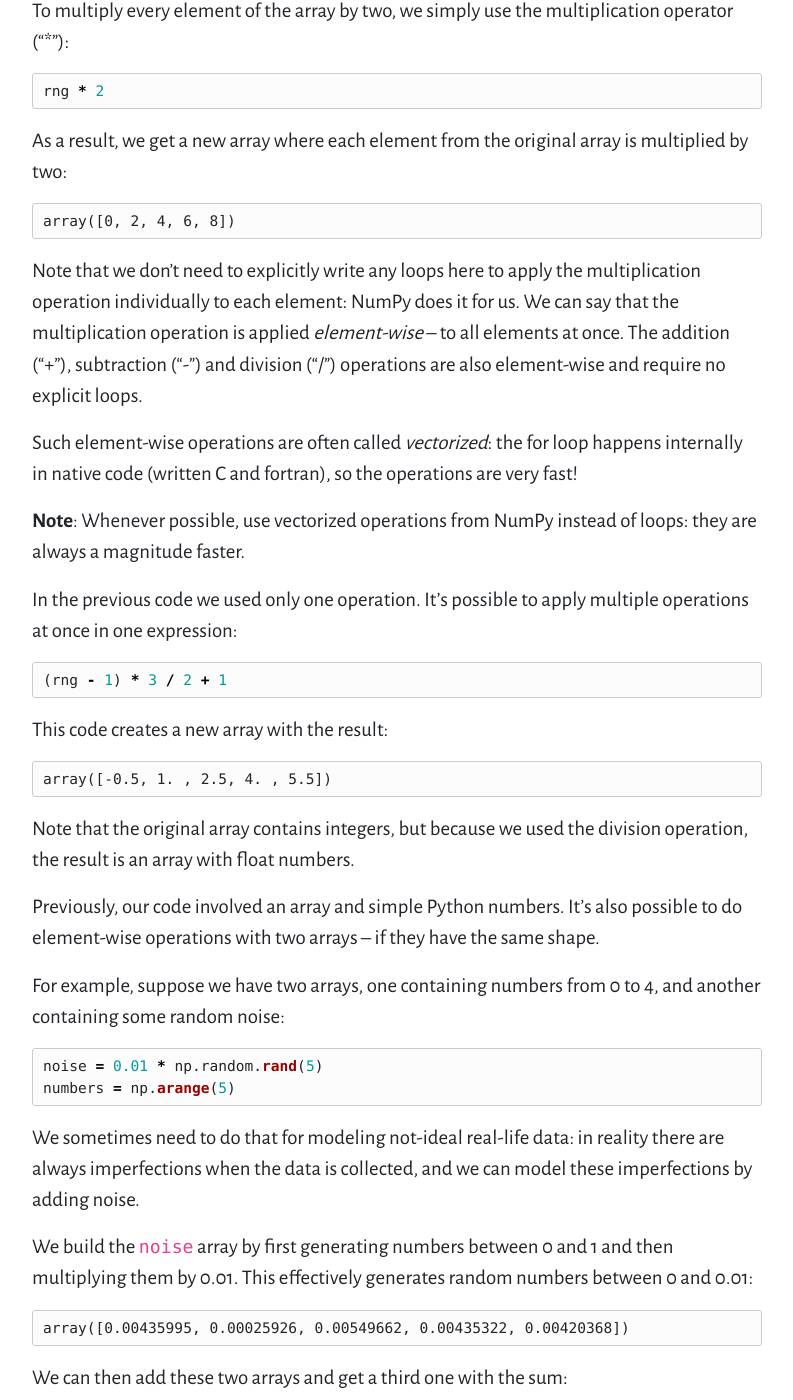
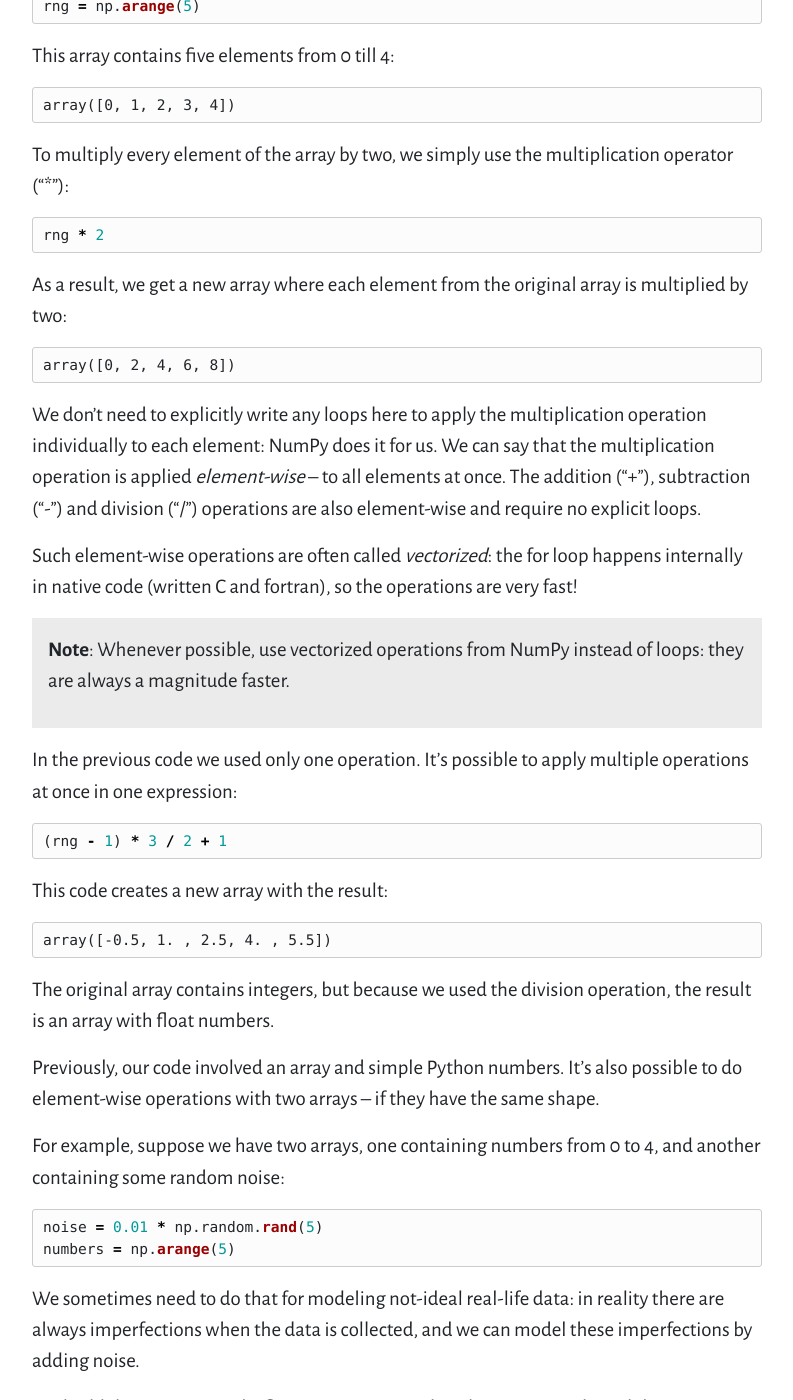
Before and after one commit to alexeygrigorev/mlbookcamp-page, a Jekyll site: the page built from article/numpy.md, in a window 1280 px wide and 1400 px high, scrolled down 12067 px. Shown: the whole window, without its empty margins (243-1036 px from the left). Built offline with Jekyll 4.4.1, drawn with Linux system fonts in a browser that asks for light colours; nearby versions of some CDN libraries; some of the changed text lies outside the part shown.

Commit message:
cosmetic changes

````diff
--- a/article/numpy.md
+++ b/article/numpy.md
@@ -307,7 +307,7 @@ For uint we have four types: `uint8`, `uint16`, `uint32`, `uint64` of size 8, 16
 In the case of floats, we have three types: `float16`, `float32,` and `float64`. The more bits we use, the more precise the float is. For most machine learning applications, `float32` is good enough: we typically don’t need great precision.
 You can check the full list of different dtypes in the [official documentation](https://docs.scipy.org/doc/numpy-1.13.0/user/basics.types.html).
 
-**Note**: In NumPy, the default float dtype is <code>float64</code>, which uses 64 bits (8 bytes) for each number. For most machine learning applications we don’t need such precision and we can reduce the memory footprint two times by using <code>float32</code> instead of <code>float64</code>.
+> **Note**: In NumPy, the default float dtype is <code>float64</code>, which uses 64 bits (8 bytes) for each number. For most machine learning applications we don’t need such precision and we can reduce the memory footprint two times by using <code>float32</code> instead of <code>float64</code>.
 
 
 When creating an array, we can specify the dtype. For example, when using `np.zeros` and `np.ones`, the default dtype is `float64`. We can specify the dtype when creating an array:
@@ -336,8 +336,8 @@ print(zeros[0])
 Since 300 is greater than 255, only the least significant bits are kept, so this code prints “44”.
 
 
-**Warning**:
-Be careful when choosing the dtype for an array. If you accidentally choose a dtype that’s too narrow, NumPy won’t warn you when you put in a big number. It will simply truncate them.
+> **Warning**:
+> Be careful when choosing the dtype for an array. If you accidentally choose a dtype that’s too narrow, NumPy won’t warn you when you put in a big number. It will simply truncate them.
 
 
 Iterating over all elements of an array is similar to list: we simply can use a `for` loop:
@@ -573,8 +573,8 @@ If instead of uniform distribution, we want to sample from the standard normal d
 arr = np.random.randn(5, 2)
 ```
 
-**Note**:
-Every time we generate a random array in this article, we fix the seed number (we use "2"), even if we don’t explicitly specify it in the code.
+> **Note**:
+> Every time we generate a random array in this article, we fix the seed number (we use "2"), even if we don’t explicitly specify it in the code.
 
 
 To generate uniformly distributed random integers between 0 and 100 (exclusive), we can use `np.random.randint`:
@@ -661,12 +661,12 @@ array([0, 2, 4, 6, 8])
 ```
 
 
-Note that we don’t need to explicitly write any loops here to apply the multiplication operation individually to each element: NumPy does it for us. We can say that the multiplication operation is applied _element-wise_ &ndash; to all elements at once. The addition (“+”), subtraction (“-”) and division (“/”) operations are also element-wise and require no explicit loops.
+We don’t need to explicitly write any loops here to apply the multiplication operation individually to each element: NumPy does it for us. We can say that the multiplication operation is applied _element-wise_ &ndash; to all elements at once. The addition (“+”), subtraction (“-”) and division (“/”) operations are also element-wise and require no explicit loops.
 
 Such element-wise operations are often called _vectorized_: the for loop happens internally in native code (written C and fortran), so the operations are very fast!
 
-**Note**:
-Whenever possible, use vectorized operations from NumPy instead of loops: they are always a magnitude faster.
+> **Note**:
+> Whenever possible, use vectorized operations from NumPy instead of loops: they are always a magnitude faster.
 
 
 In the previous code we used only one operation. It’s possible to apply multiple operations at once in one expression:
@@ -685,7 +685,7 @@ array([-0.5, 1. , 2.5, 4. , 5.5])
 ```
 
 
-Note that the original array contains integers, but because we used the division operation, the result is an array with float numbers.
+The original array contains integers, but because we used the division operation, the result is an array with float numbers.
 
 Previously, our code involved an array and simple Python numbers. It’s also possible to do element-wise operations with two arrays &ndash; if they have the same shape.
 
@@ -1388,7 +1388,7 @@ array([[0, 1, 2],
 ```
 
 
-Note that in this code we used the `T` property of `mat`. This is a matrix transposition operation, which changes rows of a matrix with columns:
+In this code we used the `T` property of `mat`. This is a matrix transposition operation, which changes rows of a matrix with columns:
 
 
 ```python
--- a/assets/styles.css
+++ b/assets/styles.css
@@ -57,3 +57,8 @@ body, html {
   display: block;
   margin: 0 auto;
 }
+
+blockquote {
+  padding: 1rem;
+  background-color: #d3d3d375;
+}
````
Also changed, not shown: article/python.md (+24 -13 lines).
